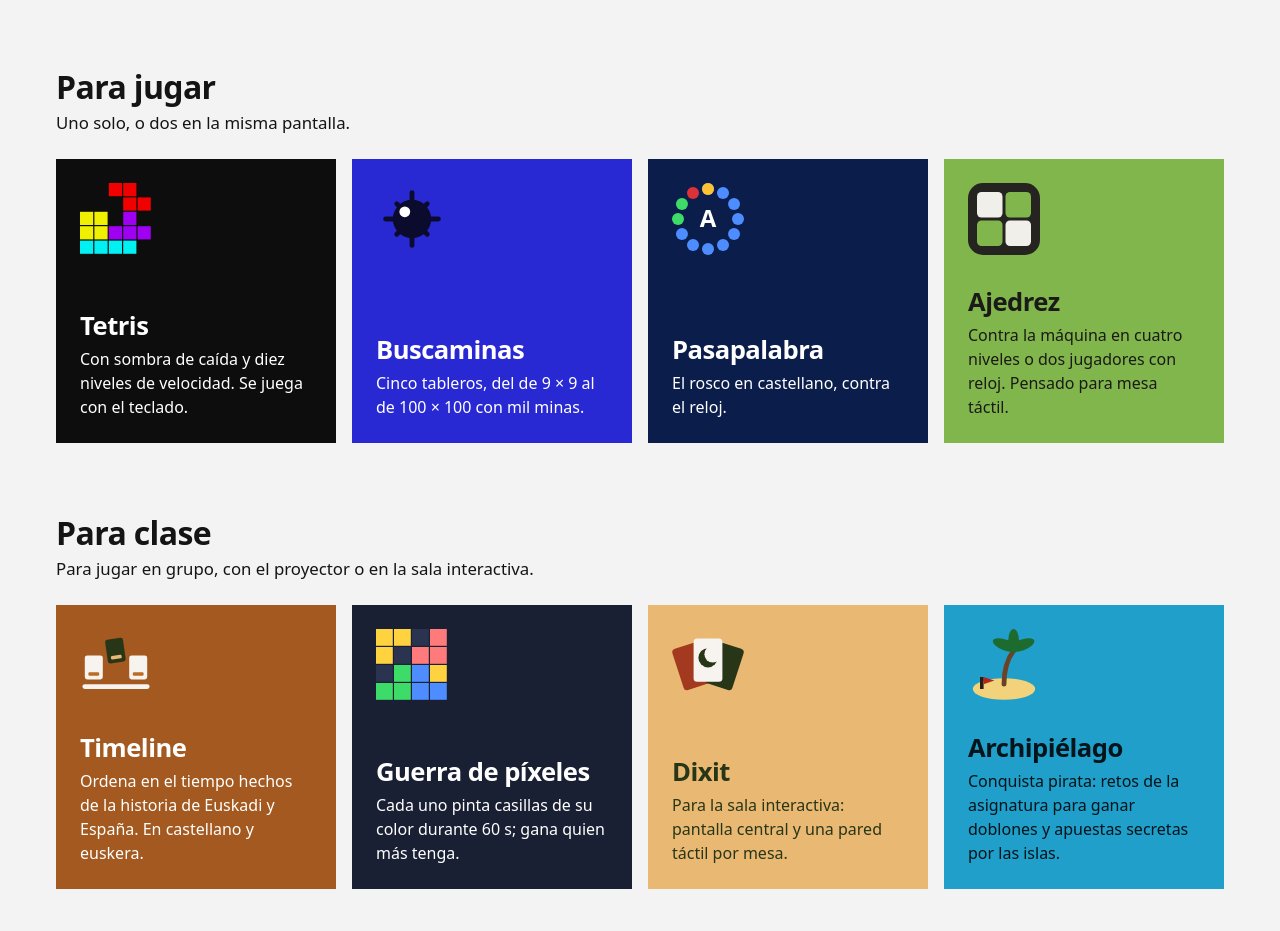
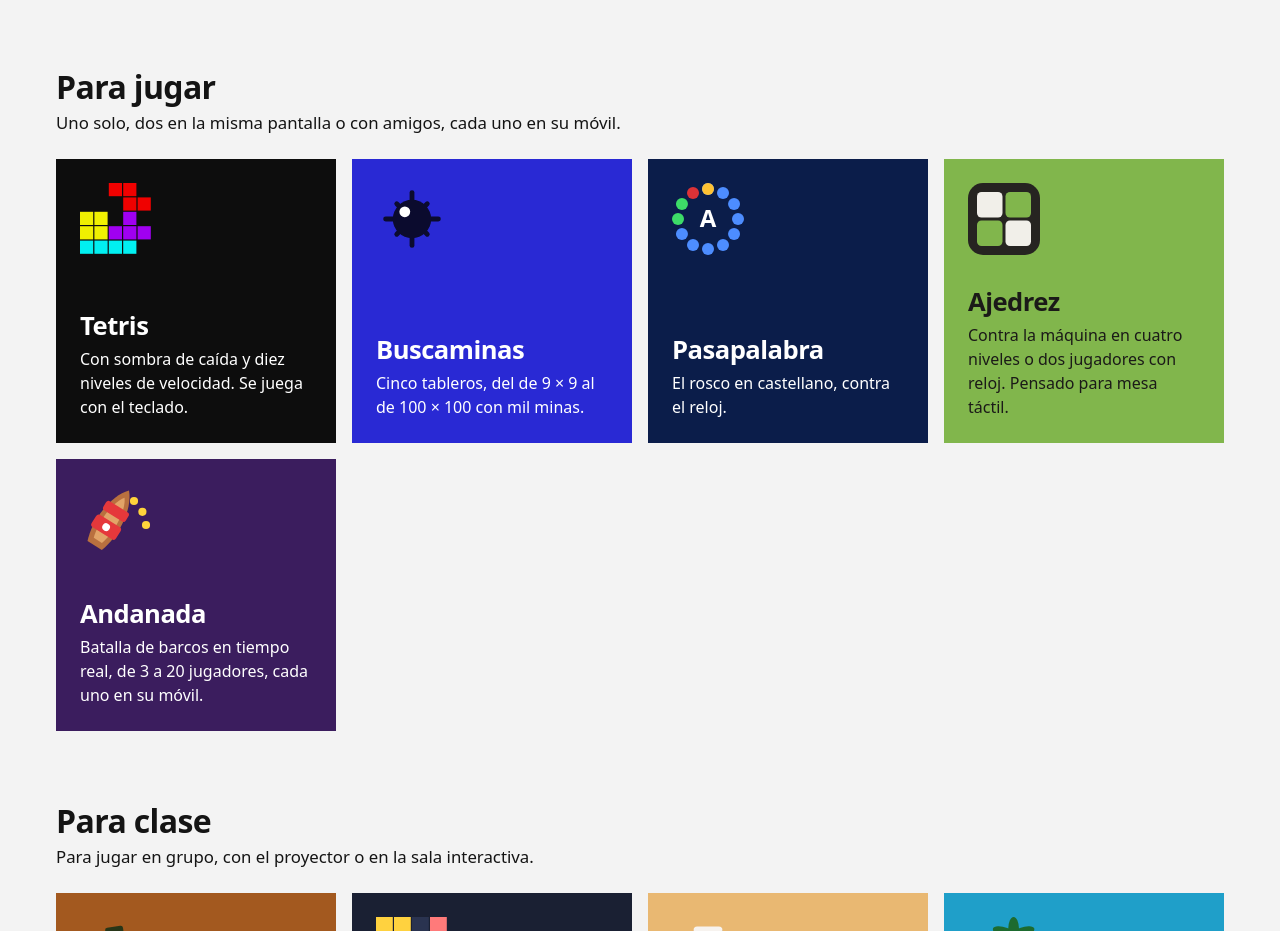
Before and after one commit to mikeldalmauc/juegos, a plain HTML site: page index.html in a window 1280 px wide. Shown: the part 271-1202 px from the top of the page. Drawn offline with Linux system fonts and the light colour scheme.

Commit message:
Andanada, nueva tarjeta en «Para jugar»
Batalla de barcos en línea (Lamdera), enlazada a andanada.lamdera.app.

Co-Authored-By: Claude Fable 5.2 <noreply@anthropic.com>

```diff
--- a/estilo.css
+++ b/estilo.css
@@ -88,10 +88,11 @@ section > p { margin: 0.35rem 0 1.5rem; font-size: 1.05rem; }
 .juegos li:nth-child(2) { animation-delay: 70ms; }
 .juegos li:nth-child(3) { animation-delay: 140ms; }
 .juegos li:nth-child(4) { animation-delay: 210ms; }
-section + section .juegos li { animation-delay: 280ms; }
-section + section .juegos li:nth-child(2) { animation-delay: 350ms; }
-section + section .juegos li:nth-child(3) { animation-delay: 420ms; }
-section + section .juegos li:nth-child(4) { animation-delay: 490ms; }
+.juegos li:nth-child(5) { animation-delay: 280ms; }
+section + section .juegos li { animation-delay: 350ms; }
+section + section .juegos li:nth-child(2) { animation-delay: 420ms; }
+section + section .juegos li:nth-child(3) { animation-delay: 490ms; }
+section + section .juegos li:nth-child(4) { animation-delay: 560ms; }
 
 a.juego:hover { transform: translateY(-4px); }
 a.juego:hover svg { transform: rotate(-8deg) scale(1.08); }
@@ -103,6 +104,7 @@ a.juego:focus-visible { outline: 3px solid var(--texto); outline-offset: 3px; }
 .buscaminas   { --color: #2929d4; --tinta: #ffffff; }
 .pasapalabra  { --color: #0b1d4a; --tinta: #ffffff; }
 .ajedrez      { --color: #81b64c; --tinta: #1b1a18; }
+.andanada     { --color: #3b1d5e; --tinta: #ffffff; }
 .timeline     { --color: #a3591f; --tinta: #ffffff; }
 .pixeles      { --color: #1a2033; --tinta: #ffffff; }
 .dixit        { --color: #e9b872; --tinta: #283618; }
--- a/index.html
+++ b/index.html
@@ -19,7 +19,7 @@
          los que se publican en otro sitio, a su URL completa. Su color va en estilo.css. -->
     <section>
       <h2>Para jugar</h2>
-      <p>Uno solo, o dos en la misma pantalla.</p>
+      <p>Uno solo, dos en la misma pantalla o con amigos, cada uno en su móvil.</p>
       <ul class="juegos">
         <li>
           <a class="juego tetris" href="tetris/">
@@ -77,6 +77,22 @@
             </svg>
             <strong>Ajedrez</strong>
             <span>Contra la máquina en cuatro niveles o dos jugadores con reloj. Pensado para mesa táctil.</span>
+          </a>
+        </li>
+        <li>
+          <a class="juego andanada" href="https://andanada.lamdera.app/">
+            <svg viewBox="0 0 60 60" aria-hidden="true">
+              <g transform="rotate(32 26 30)">
+                <path d="M26 2 C 37 14, 39 40, 33 56 L 19 56 C 13 40, 15 14, 26 2 Z" fill="#b9703f"/>
+                <path d="M26 9 C 33 18, 34 39, 30 51 L 22 51 C 18 39, 19 18, 26 9 Z" fill="#e2a468"/>
+                <rect x="15" y="18" width="22" height="9" rx="2.5" fill="#e5383b"/>
+                <rect x="14" y="32" width="24" height="12" rx="2.5" fill="#e5383b"/>
+                <circle cx="26" cy="38" r="3.2" fill="#fff"/>
+              </g>
+              <g fill="#ffd43b"><circle cx="45" cy="15" r="3.4"/><circle cx="52" cy="24" r="3.4"/><circle cx="55" cy="35" r="3.4"/></g>
+            </svg>
+            <strong>Andanada</strong>
+            <span>Batalla de barcos en tiempo real, de 3 a 20 jugadores, cada uno en su móvil.</span>
           </a>
         </li>
       </ul>
```
Also changed, not shown: 2 other files.
